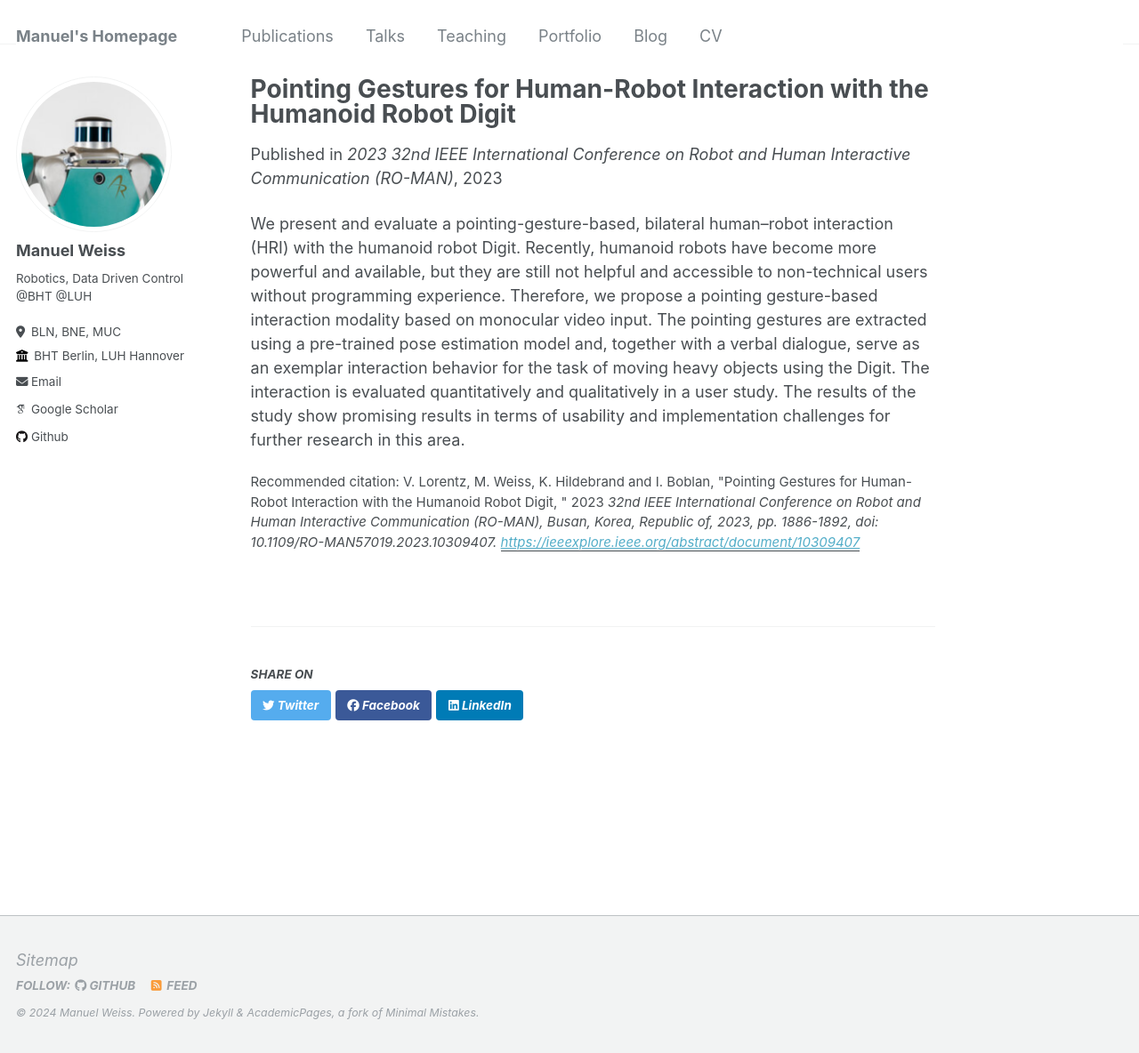
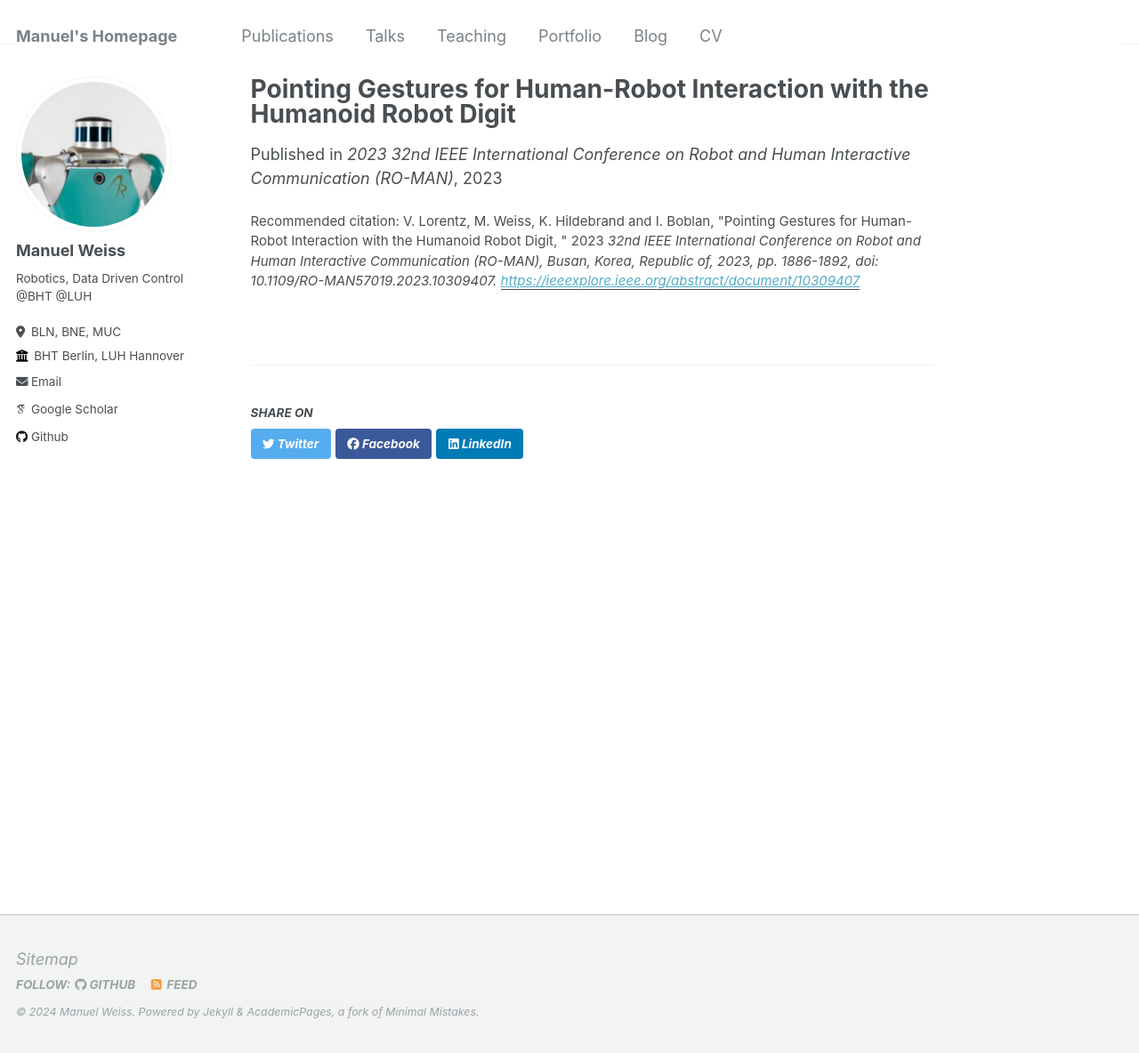
Before and after one commit to ma-weiss/ma-weiss.github.io, a Jekyll site: the page built from _publications/2023-08-29-digit-pointing.md, in a window 1280 px wide and 1184 px high. Shown: the whole window at 89% size. Built offline with Jekyll 4.4.1, drawn with Linux system fonts in a browser that asks for light colours; some web fonts are replaced.

Commit message:
Update 2023-08-29-digit-pointing.md

```diff
--- a/_publications/2023-08-29-digit-pointing.md
+++ b/_publications/2023-08-29-digit-pointing.md
@@ -8,5 +8,3 @@ venue: '2023 32nd IEEE International Conference on Robot and Human Interactive C
 paperurl: 'https://ieeexplore.ieee.org/abstract/document/10309407'
 citation: 'V. Lorentz, M. Weiss, K. Hildebrand and I. Boblan,  &quot;Pointing Gestures for Human-Robot Interaction with the Humanoid Robot Digit, &quot; 2023 <i>32nd IEEE International Conference on Robot and Human Interactive Communication (RO-MAN)<i>, Busan, Korea, Republic of, 2023, pp. 1886-1892, doi: 10.1109/RO-MAN57019.2023.10309407.'
 ---
-
-We present and evaluate a pointing-gesture-based, bilateral human–robot interaction (HRI) with the humanoid robot Digit. Recently, humanoid robots have become more powerful and available, but they are still not helpful and accessible to non-technical users without programming experience. Therefore, we propose a pointing gesture-based interaction modality based on monocular video input. The pointing gestures are extracted using a pre-trained pose estimation model and, together with a verbal dialogue, serve as an exemplar interaction behavior for the task of moving heavy objects using the Digit. The interaction is evaluated quantitatively and qualitatively in a user study. The results of the study show promising results in terms of usability and implementation challenges for further research in this area.
```
